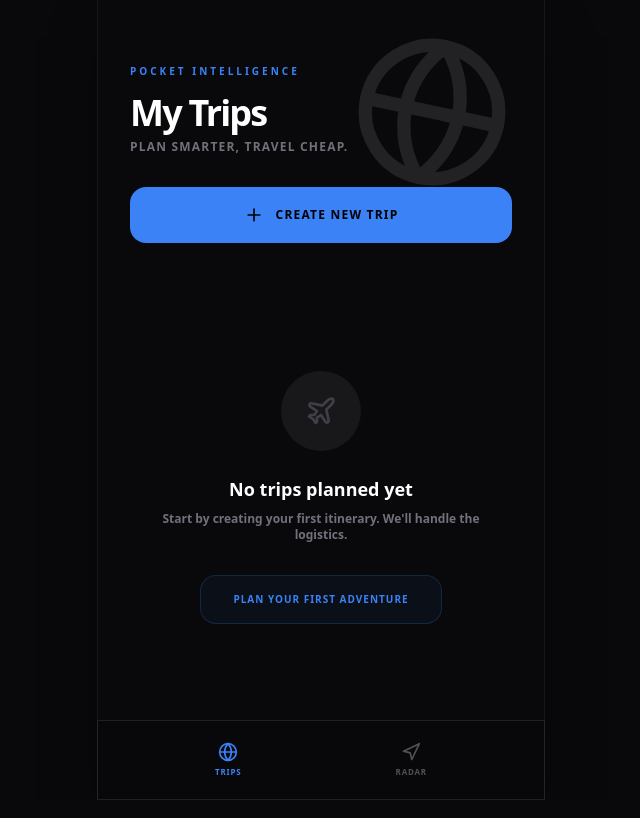
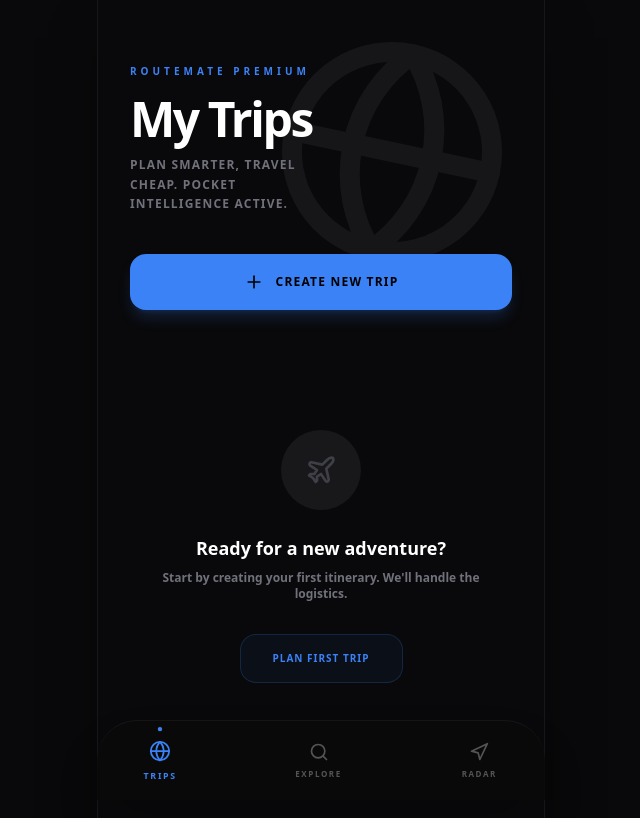
Before and after one commit to strike007-3000/RouteMate, a Next.js app: page /trips in a window 1280 px wide. Shown: the top 818 px of the page, without its empty margins (319-959 px from the left). Built offline with nearby package versions, Linux system fonts and the light colour scheme.

Commit message:
feat: Phase 8 - Premium UI/UX Polish and Dynamic Intelligence

```diff
--- a/src/app/trip/[id]/page.tsx
+++ b/src/app/trip/[id]/page.tsx
@@ -2,11 +2,7 @@
 
 import { useEffect } from 'react';
 import { useParams } from 'next/navigation';
-import { useTripStore } from '@/stores/useTripStore';
-import { Header } from '@/components/layout/Header';
-
-import { BentoGrid } from '@/components/dashboard/BentoGrid';
-import { Timeline } from '@/components/timeline/Timeline';
+import { BottomNav } from '@/components/layout/BottomNav';
 
 export default function TripPage() {
   const { id } = useParams();
@@ -25,31 +21,18 @@ export default function TripPage() {
   );
 
   return (
-    <main className="min-h-screen bg-background pb-20 max-w-md mx-auto border-x border-border/50 shadow-2xl shadow-black/50">
+    <main className="min-h-screen bg-background pb-32 max-w-md mx-auto border-x border-border/50 shadow-2xl shadow-black/50 relative overflow-x-hidden">
       <Header />
-      <BentoGrid />
-      <Timeline />
 
-      {/* Dynamic Tab Bar for Mobile Navigation */}
-      <div className="fixed bottom-0 left-0 right-0 max-w-md mx-auto glass h-20 px-10 flex items-center justify-between z-50">
-        <button
-          onClick={() => window.location.href = '/trips'}
-          className="flex flex-col items-center gap-1 opacity-100 group"
-        >
-           <div className="w-6 h-6 rounded-full bg-primary/20 flex items-center justify-center group-hover:bg-primary/40 transition-colors">
-             <div className="w-2.5 h-2.5 rounded-full bg-primary" />
-           </div>
-           <span className="text-[8px] font-black text-primary uppercase tracking-widest">Dashboard</span>
-        </button>
-        <div className="flex flex-col items-center gap-1 opacity-30">
-           <div className="w-6 h-6 rounded-full bg-foreground/20" />
-           <span className="text-[8px] font-black uppercase tracking-widest">Timeline</span>
-        </div>
-        <div className="flex flex-col items-center gap-1 opacity-30">
-           <div className="w-6 h-6 rounded-full bg-foreground/20" />
-           <span className="text-[8px] font-black uppercase tracking-widest">Guides</span>
-        </div>
-      </div>
+      <section className="mt-4">
+        <BentoGrid />
+      </section>
+
+      <section className="mt-8">
+        <Timeline />
+      </section>
+
+      <BottomNav />
     </main>
   );
 }
--- a/src/app/trips/page.tsx
+++ b/src/app/trips/page.tsx
@@ -6,6 +6,8 @@ import { Plus, Globe, Plane, Navigation } from 'lucide-react';
 import { useTripStore } from '@/stores/useTripStore';
 import { TripCard } from '@/components/trips/TripCard';
 import { useRouter } from 'next/navigation';
+
+import { BottomNav } from '@/components/layout/BottomNav';
 
 export default function Dashboard() {
   const { trips, fetchTrips, createTrip } = useTripStore();
@@ -31,25 +33,28 @@ export default function Dashboard() {
   };
 
   return (
-    <main className="min-h-screen bg-background pb-20 max-w-md mx-auto border-x border-border/50 shadow-2xl shadow-black/50 overflow-x-hidden">
+    <main className="min-h-screen bg-background pb-32 max-w-md mx-auto border-x border-border/50 shadow-2xl shadow-black/50 overflow-x-hidden relative">
       {/* Premium Header */}
-      <header className="p-8 pb-12 pt-16 relative">
-        <div className="absolute top-0 right-0 p-8 opacity-10">
-          <Globe className="w-40 h-40 rotate-12" />
+      <header className="p-8 pb-10 pt-16 relative">
+        <div className="absolute top-0 right-0 p-8 opacity-5 pointer-events-none">
+          <Globe className="w-60 h-60 rotate-12" />
         </div>
 
         <motion.div
           initial={{ opacity: 0, x: -20 }}
           animate={{ opacity: 1, x: 0 }}
+          className="relative z-10"
         >
-          <span className="text-[10px] font-black text-primary uppercase tracking-[0.3em] mb-4 block">Pocket Intelligence</span>
-          <h1 className="text-4xl font-black text-white tracking-tighter leading-none mb-2">My Trips</h1>
-          <p className="text-xs text-zinc-500 font-bold uppercase tracking-widest">Plan smarter, travel cheap.</p>
+          <span className="text-[10px] font-black text-primary uppercase tracking-[0.4em] mb-4 block">RouteMate Premium</span>
+          <h1 className="text-5xl font-black text-white tracking-tighter leading-none mb-3">My Trips</h1>
+          <p className="text-xs text-zinc-500 font-bold uppercase tracking-widest leading-relaxed max-w-[200px]">
+            Plan smarter, travel cheap. Pocket Intelligence active.
+          </p>
         </motion.div>
 
         <button
           onClick={handleCreateNew}
-          className="mt-8 group relative w-full h-14 bg-primary rounded-2xl flex items-center justify-center gap-3 overflow-hidden active:scale-95 transition-transform"
+          className="mt-10 group relative w-full h-14 bg-primary rounded-2xl flex items-center justify-center gap-3 overflow-hidden active:scale-95 transition-transform shadow-lg shadow-primary/20"
         >
           <div className="absolute inset-0 bg-white/20 translate-y-[100%] group-hover:translate-y-0 transition-transform duration-300" />
           <Plus className="w-5 h-5 text-black relative z-10" />
@@ -57,13 +62,14 @@ export default function Dashboard() {
         </button>
       </header>
 
-      <section className="px-6 space-y-12">
-        {/* Upcoming Section */}
+      <section className="px-6 space-y-12 pb-10">
+        {/* ... Sections ... */}
+        {/* Verification of the sections below to keep logic intact */}
         {upcomingTrips.length > 0 && (
           <div>
             <div className="flex items-center gap-3 mb-6 px-2">
               <div className="w-1.5 h-1.5 rounded-full bg-primary" />
-              <h2 className="text-[10px] font-black text-white uppercase tracking-[0.4em]">Upcoming Adventures</h2>
+              <h2 className="text-[10px] font-black text-white uppercase tracking-[0.4em]">Upcoming</h2>
             </div>
             <div className="space-y-6">
               {upcomingTrips.map(trip => (
@@ -73,7 +79,6 @@ export default function Dashboard() {
           </div>
         )}
 
-        {/* Drafts Section */}
         {draftTrips.length > 0 && (
           <div>
             <div className="flex items-center gap-3 mb-6 px-2">
@@ -88,7 +93,6 @@ export default function Dashboard() {
           </div>
         )}
 
-        {/* Empty State */}
         {trips.length === 0 && (
           <motion.div
             initial={{ opacity: 0 }}
@@ -98,29 +102,19 @@ export default function Dashboard() {
             <div className="w-20 h-20 rounded-full bg-zinc-900 flex items-center justify-center mb-6">
                <Plane className="w-8 h-8 text-zinc-700" />
             </div>
-            <h3 className="text-lg font-black text-white mb-2">No trips planned yet</h3>
+            <h3 className="text-lg font-black text-white mb-2">Ready for a new adventure?</h3>
             <p className="text-xs text-zinc-500 font-bold mb-8">Start by creating your first itinerary. We'll handle the logistics.</p>
             <button
               onClick={handleCreateNew}
               className="px-8 py-4 rounded-2xl border border-primary/20 bg-primary/5 text-primary text-[10px] font-black uppercase tracking-widest hover:bg-primary/10 transition-colors"
             >
-              Plan your first adventure
+              Plan first trip
             </button>
           </motion.div>
         )}
       </section>
 
-      {/* Bottom Nav */}
-      <nav className="fixed bottom-0 left-0 right-0 max-w-md mx-auto glass h-20 px-10 flex items-center justify-around z-50">
-        <button className="flex flex-col items-center gap-1 opacity-100">
-           <Globe className="w-5 h-5 text-primary" />
-           <span className="text-[8px] font-black text-primary uppercase tracking-widest">Trips</span>
-        </button>
-        <button className="flex flex-col items-center gap-1 opacity-30">
-           <Navigation className="w-5 h-5 text-foreground" />
-           <span className="text-[8px] font-black uppercase tracking-widest">Radar</span>
-        </button>
-      </nav>
+      <BottomNav />
     </main>
   );
 }
--- /dev/null
+++ b/src/components/layout/BottomNav.tsx
@@ -0,0 +1,62 @@
+'use client';
+
+import React from 'react';
+import { Globe, Navigation, Clock, Search } from 'lucide-react';
+import { motion } from 'framer-motion';
+import { useRouter, usePathname } from 'next/navigation';
+import { cn } from '@/lib/utils';
+
+export const BottomNav = () => {
+  const router = useRouter();
+  const pathname = usePathname();
+
+  const navItems = [
+    {
+      label: 'Trips',
+      icon: Globe,
+      path: '/trips',
+      active: pathname === '/trips'
+    },
+    {
+      label: 'Explore',
+      icon: Search,
+      path: '#',
+      active: false
+    },
+    {
+      label: 'Radar',
+      icon: Navigation,
+      path: '#',
+      active: false
+    }
+  ];
+
+  return (
+    <div className="fixed bottom-0 left-0 right-0 max-w-md mx-auto h-20 px-8 flex items-center justify-between z-50 bg-[#0A0A0A]/80 backdrop-blur-xl border-t border-white/5 rounded-t-[2.5rem] shadow-2xl">
+      {navItems.map((item, index) => (
+        <button
+          key={item.label}
+          onClick={() => item.path !== '#' && router.push(item.path)}
+          className={cn(
+            "flex flex-col items-center gap-1.5 transition-all duration-300 relative px-4",
+            item.active ? "opacity-100 scale-110" : "opacity-30 hover:opacity-50"
+          )}
+        >
+          {item.active && (
+            <motion.div
+              layoutId="active-indicator"
+              className="absolute -top-3 w-1 h-1 rounded-full bg-primary"
+            />
+          )}
+          <item.icon className={cn("w-5 h-5", item.active ? "text-primary" : "text-white")} />
+          <span className={cn(
+            "text-[8px] font-black uppercase tracking-[0.2em]",
+            item.active ? "text-primary" : "text-white"
+          )}>
+            {item.label}
+          </span>
+        </button>
+      ))}
+    </div>
+  );
+};
```
Also changed, not shown: src/components/dashboard/BentoGrid.tsx (+28 -14 lines).
